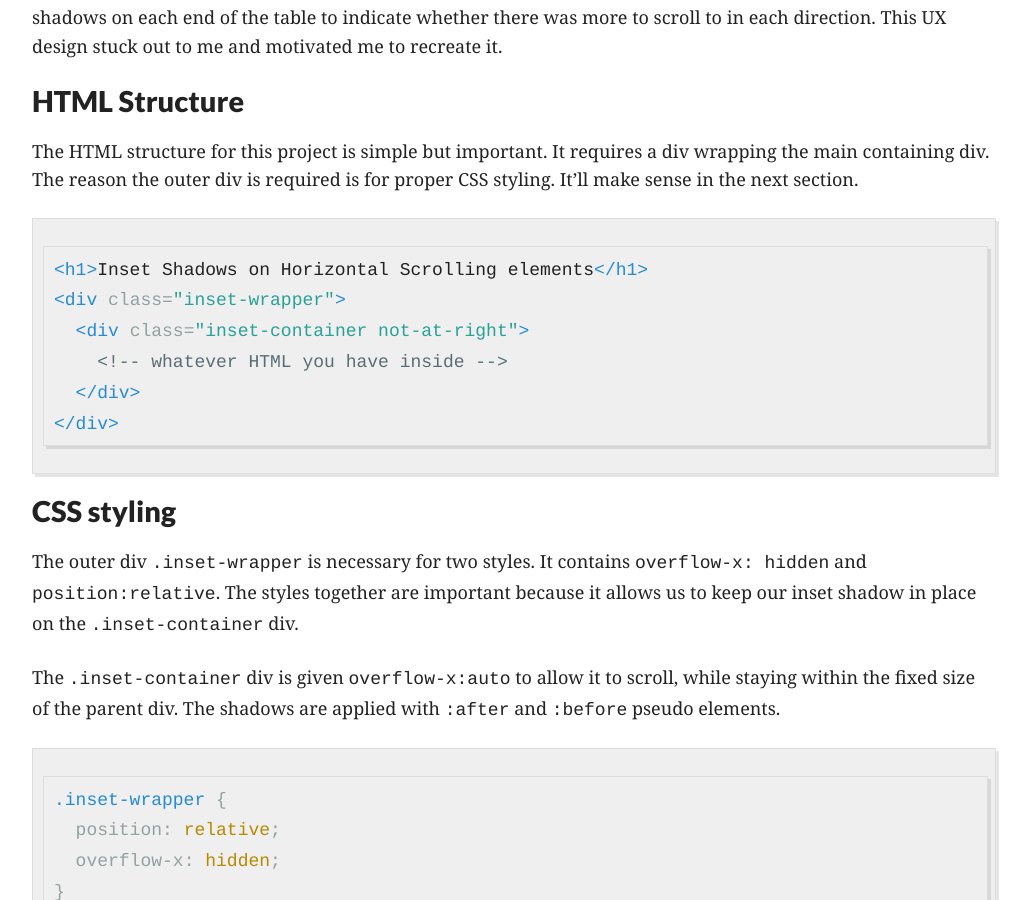
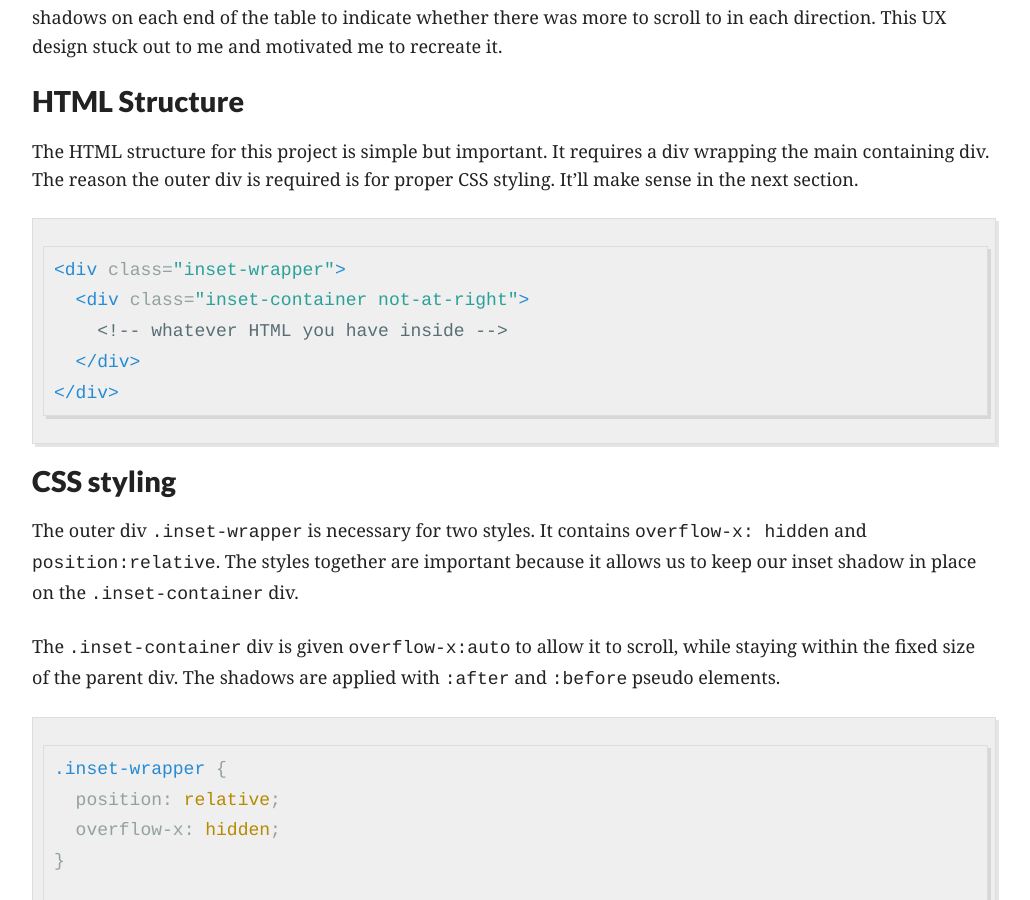
Before and after one commit to mileswilhelm/mileswilhelm.github.io, a Jekyll site: the page built from _posts/2017-4-15-Adding-Inset-Shadows-to-Cue-Visitors-to-Scrollable-Elements.md, in a window 1280 px wide and 900 px high, scrolled down 1691 px. Shown: the whole window, without its empty margins (126-1156 px from the left). Built offline with Jekyll 4.4.1, drawn with Linux system fonts in a browser that asks for light colours.

Commit message:
fixed code in blog post

````diff
--- a/_posts/2017-4-15-Adding-Inset-Shadows-to-Cue-Visitors-to-Scrollable-Elements.md
+++ b/_posts/2017-4-15-Adding-Inset-Shadows-to-Cue-Visitors-to-Scrollable-Elements.md
@@ -34,7 +34,6 @@ While using the ESPN app on my phone to check the box score of a basketball game
 The HTML structure for this project is simple but important. It requires a div wrapping the main containing div. The reason the outer div is required is for proper CSS styling. It'll make sense in the next section.
 
 ```html
-<h1>Inset Shadows on Horizontal Scrolling elements</h1>
 <div class="inset-wrapper">
   <div class="inset-container not-at-right">
     <!-- whatever HTML you have inside -->
````
